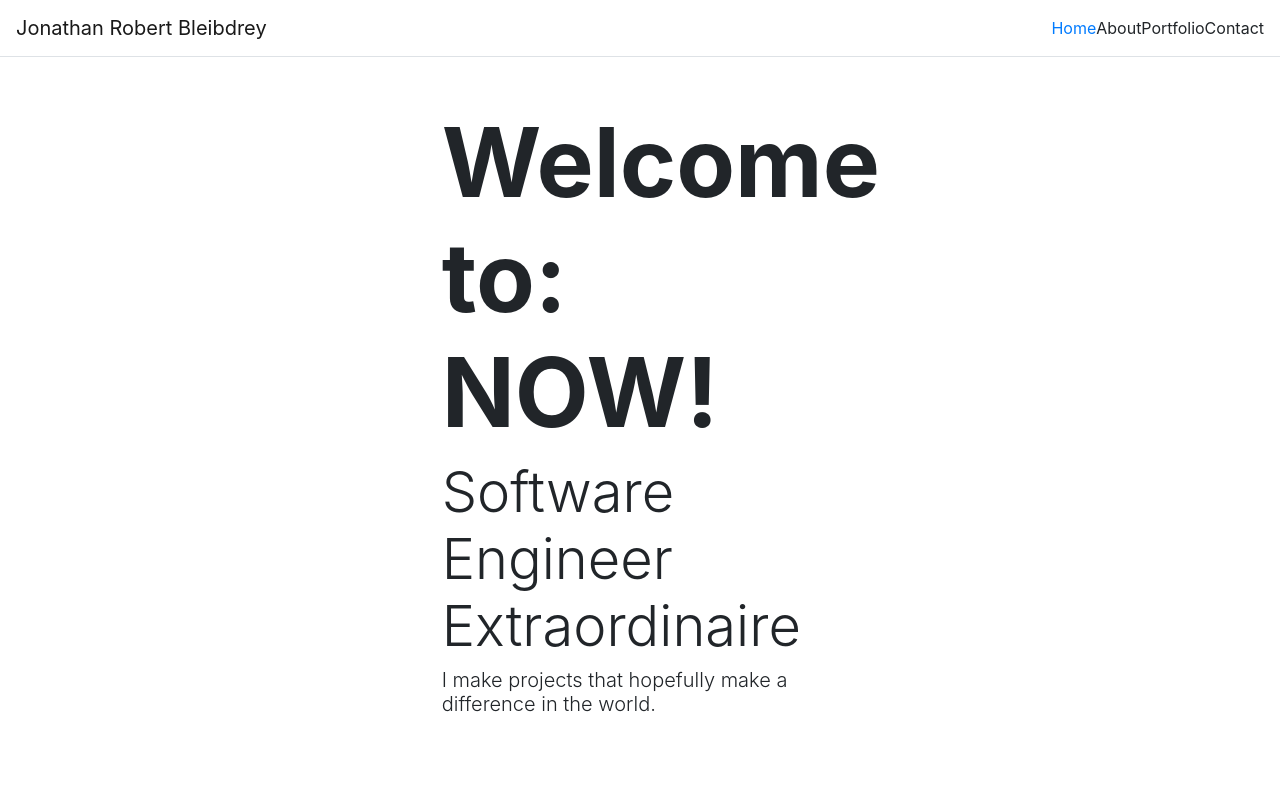
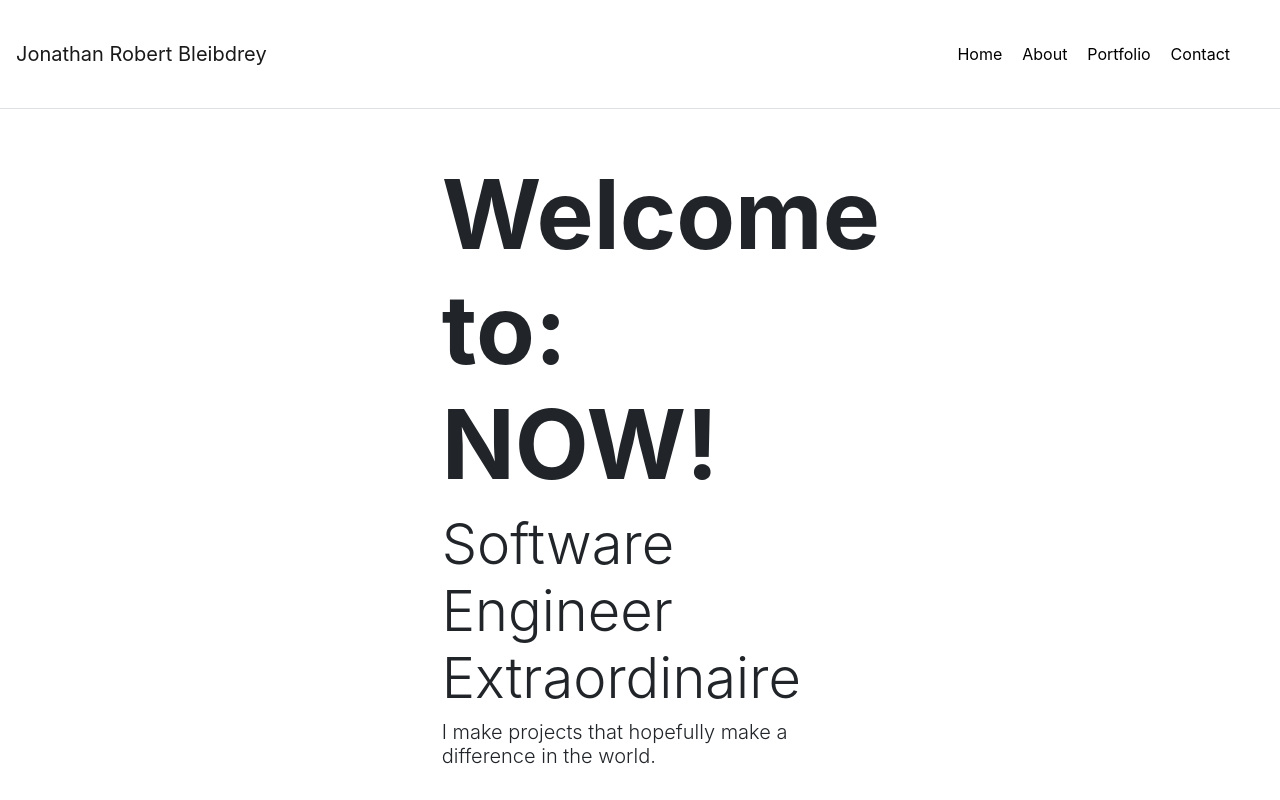
Before and after one commit to jonbleibdrey/personal_site, a React (Create React App) app: page / in a window 1280 px wide. Shown: the top 800 px of the page. Built offline with nearby package versions, Linux system fonts and the light colour scheme.

Commit message:
added navbar styling for links

```diff
--- a/src/App.js
+++ b/src/App.js
@@ -69,11 +69,11 @@ class App extends React.Component {
               )}
             />
           </Switch>
-          <Footer />
         </Container>
         <AboutPage name="aboutPage" />
         <PortfolioPage  name="portfolioPage " />
         <ContactPage name="contactPage" />
+          <Footer />
       </Router>
     );
   }
--- a/src/components/NavBar.js
+++ b/src/components/NavBar.js
@@ -4,7 +4,7 @@ import NavbarToggle from "react-bootstrap/NavbarToggle";
 import NavbarCollapse from "react-bootstrap/NavbarCollapse";
 import Navbar from "react-bootstrap/Navbar";
 import Nav from "react-bootstrap/Nav";
-import { Link} from "react-scroll";
+import { Link } from "react-scroll";
 
 const NavBar = () => {
   return (
@@ -12,15 +12,20 @@ const NavBar = () => {
       <Navbar className="border-bottom" bg="transparent" expand="lg">
         <NavbarBrand>Jonathan Robert Bleibdrey</NavbarBrand>
         <NavbarToggle className="border-0" aria-controls="navbar-toggle" />
-        <NavbarCollapse id="navbar-toggle">
+        <NavbarCollapse className="justify-content-end p-4" id="navbar-toggle">
           <Nav className="ml-auto">
             <Link
               activeClass="active"
               spy={true}
               smooth={true}
-              offset={-70}
+              offset={50}
               duration={500}
               to="homePage"
+              style={{
+                padding: "10px",
+                border: "none",
+                color: "black",
+              }}
             >
               Home
             </Link>
@@ -28,9 +33,14 @@ const NavBar = () => {
               activeClass="active"
               spy={true}
               smooth={true}
-              offset={-70}
+              offset={150}
               duration={500}
               to="aboutPage"
+              style={{
+                padding: "10px",
+                border: "none",
+                color: "black",
+              }}
             >
               About
             </Link>
@@ -38,9 +48,14 @@ const NavBar = () => {
               activeClass="active"
               spy={true}
               smooth={true}
-              offset={-70}
+              offset={100}
               duration={500}
               to="portfolioPage"
+              style={{
+                padding: "10px",
+                border: "none",
+                color: "black",
+              }}
             >
               Portfolio
             </Link>
@@ -48,9 +63,14 @@ const NavBar = () => {
               activeClass="active"
               spy={true}
               smooth={true}
-              offset={-70}
+              offset={100}
               duration={500}
               to="contactPage"
+              style={{
+                padding: "10px",
+                border:"none",
+                color:"black"
+              }}
             >
               Contact
             </Link>
```
